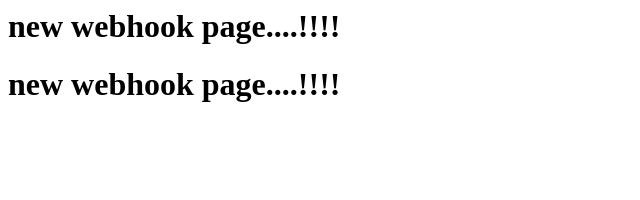
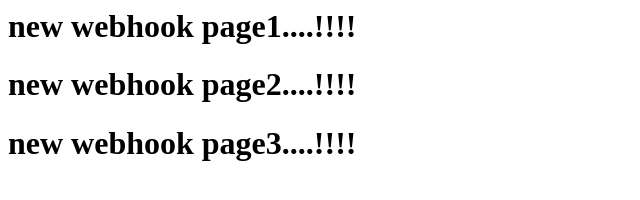
Before and after one commit to nagarjunareddyg/gnreddy, a plain HTML site: page index.html in a window 1280 px wide. Shown: the whole page, without its empty margins (0-640 px from the left). Drawn offline with Linux system fonts and the light colour scheme.

Commit message:
Update index.html

```diff
--- a/index.html
+++ b/index.html
@@ -1,2 +1,3 @@
-<h1>new webhook page....!!!!</h1>
-<h1>new webhook page....!!!!</h1>
+<h1>new webhook page1....!!!!</h1>
+<h1>new webhook page2....!!!!</h1>
+<h1>new webhook page3....!!!!</h1>
```
